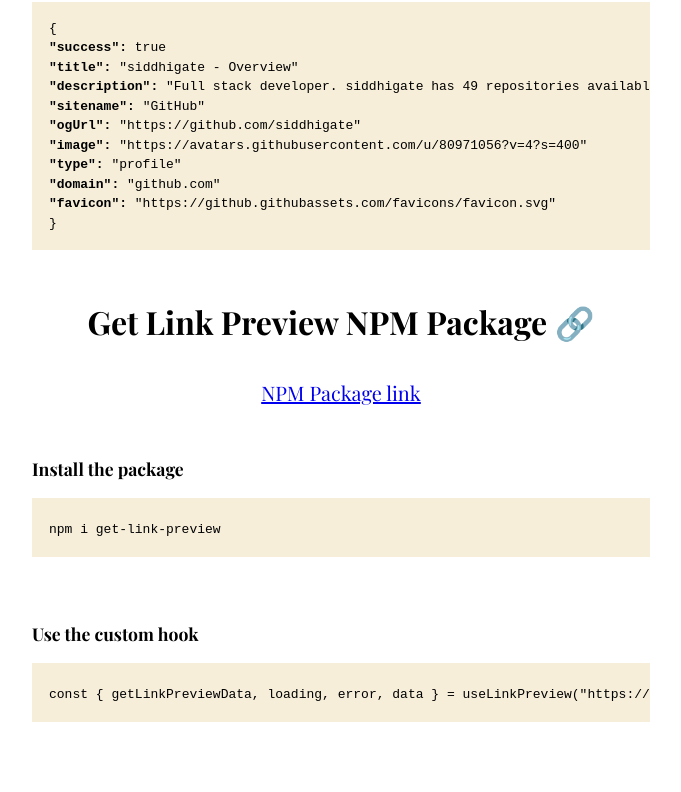
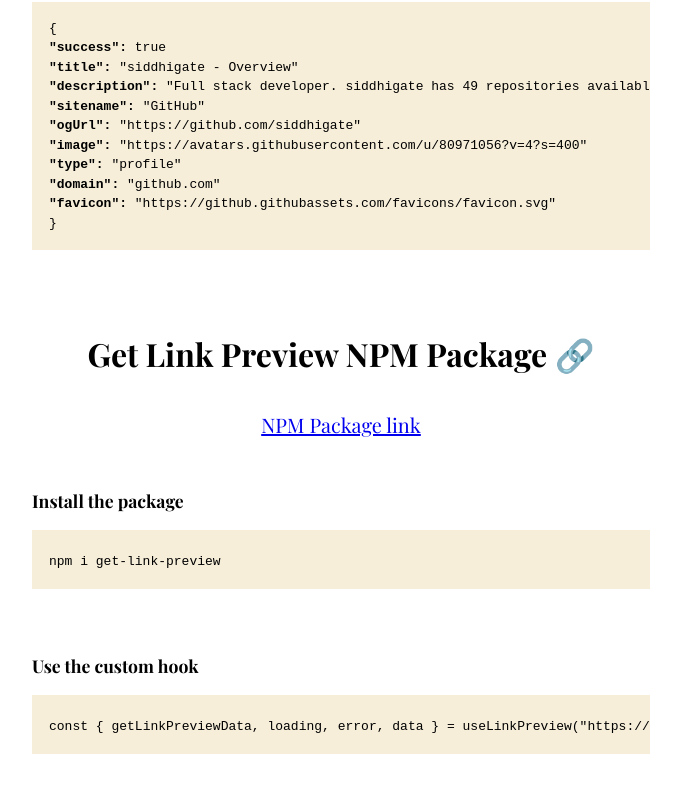
Before and after one commit to brianraila/url-info-api, a React (Create React App) app in the folder frontend/: page / in a window 1280 px wide. Shown: the part 2033-2825 px from the top of the page, without its empty margins (299-980 px from the left). Built offline with nearby package versions, Linux system fonts and the light colour scheme; the HTML template or start-up script is replaced by a standard one; a web font is replaced by a local one.

Commit message:
style: fix

```diff
--- a/frontend/src/components/NpmPackage.jsx
+++ b/frontend/src/components/NpmPackage.jsx
@@ -3,7 +3,7 @@
 const NpmPackage = () => {
   return (
     <section className="feature feature-api">
-      <h2 style={{ marginTop: "2rem" }}>
+      <h2 style={{ marginTop: "4rem" }}>
         Get Link Preview <span>NPM Package 🔗</span>
       </h2>
 
```
